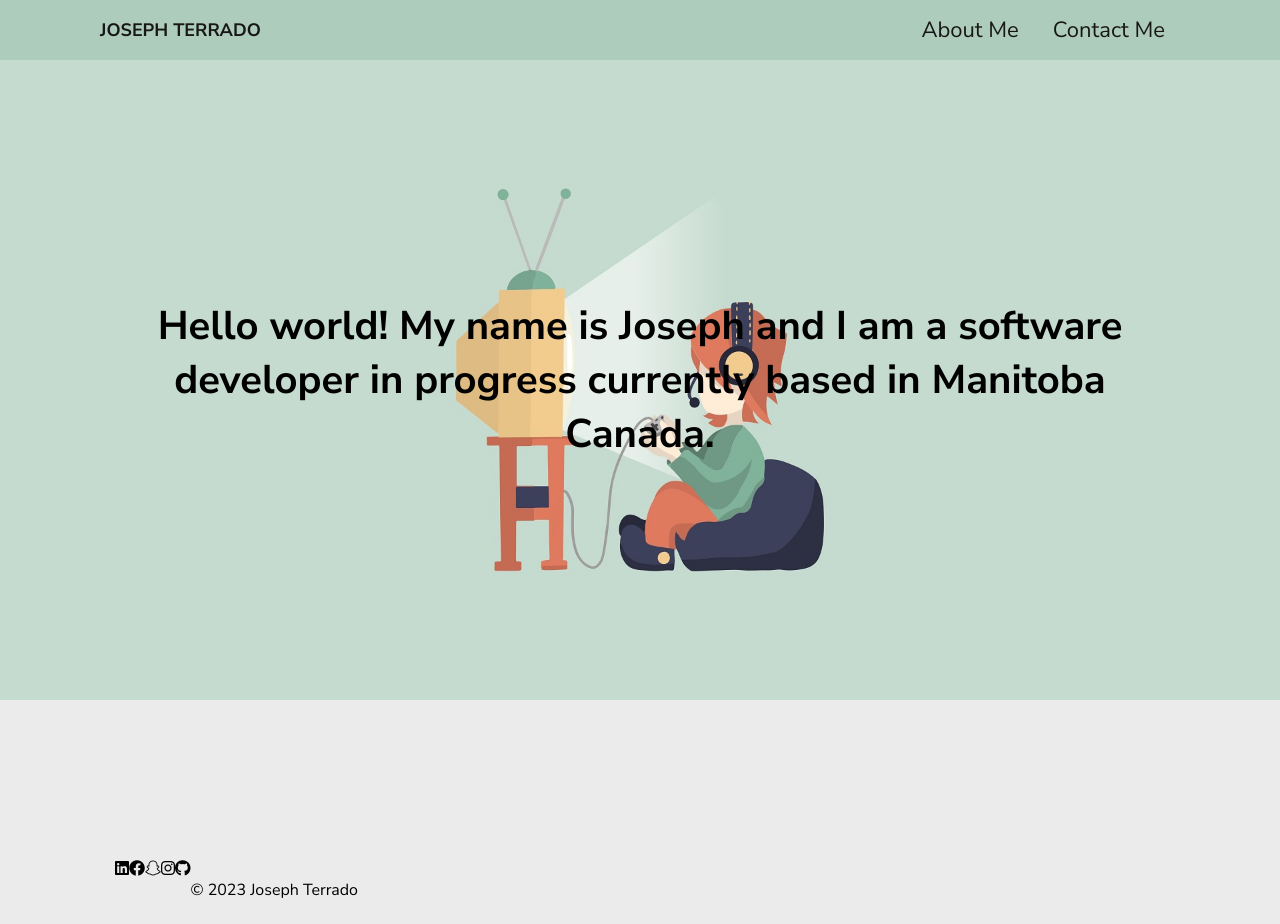
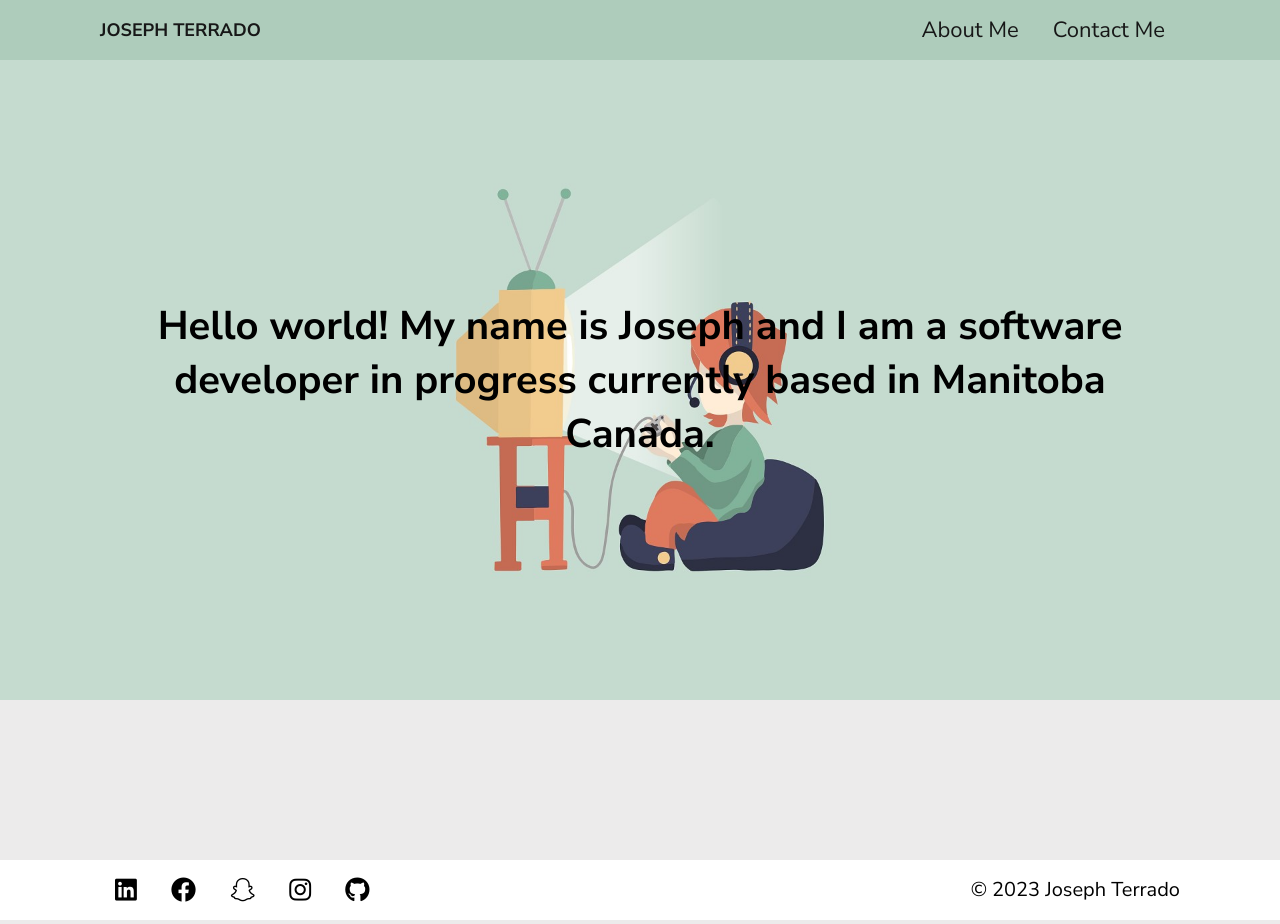
Before and after one commit to Joseph-Wil/about-me, a plain HTML site: page index.html in a window 1280 px wide. Drawn offline with Linux system fonts and the light colour scheme.

Commit message:
HTML and CSS footer

```diff
--- a/assets/style/index.css
+++ b/assets/style/index.css
@@ -109,4 +109,24 @@ h2 {
 footer {
     line-height: 60px;
     padding: 0 15px;
+    background-color: #fff;
 }
+
+footer div {
+    width: 60%;
+}
+
+.icons i {
+    display: inline;
+    line-height: 60px;
+    font-size: 25px;
+    padding: 0 15px;
+}
+
+div p {
+    display: inline-block;
+    font-size: 20px;
+    line-height: 60px;
+    width: 40%;
+    text-align: right;
+}
--- a/index.html
+++ b/index.html
@@ -32,15 +32,24 @@
             <section class="hero-banner">
                 <h2 class="container">Hello world! My name is Joseph and I am a software developer in progress currently based in Manitoba Canada.</h2>
             </section>
+            <section>
+                <div class="slideshow">
+
+                </div>
+            </section>
 
        </main>
-        <footer class="container flex">
+        <footer>
+            <div class="container flex">
+                <div class="icons">
                 <i class="fa-brands fa-linkedin"></i>
                 <i class="fa-brands fa-facebook"></i>
                 <i class="fa-brands fa-snapchat"></i>
                 <i class="fa-brands fa-instagram"></i>
                 <i class="fa-brands fa-github"></i>
+                </div>
                 <p>&copy; 2023 Joseph Terrado</p>
+            </div>
         </footer>
     </body>
 </html>
```
